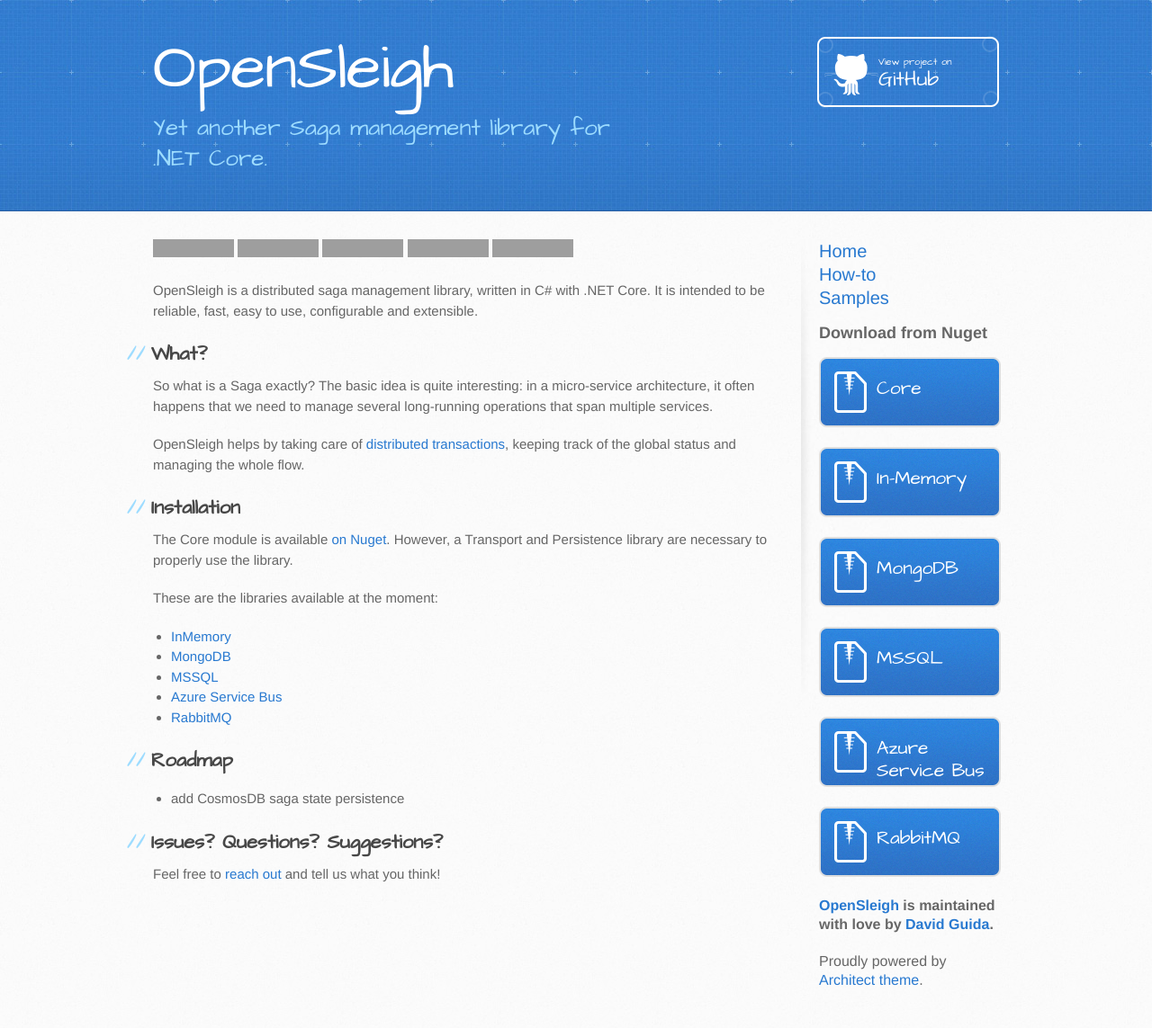
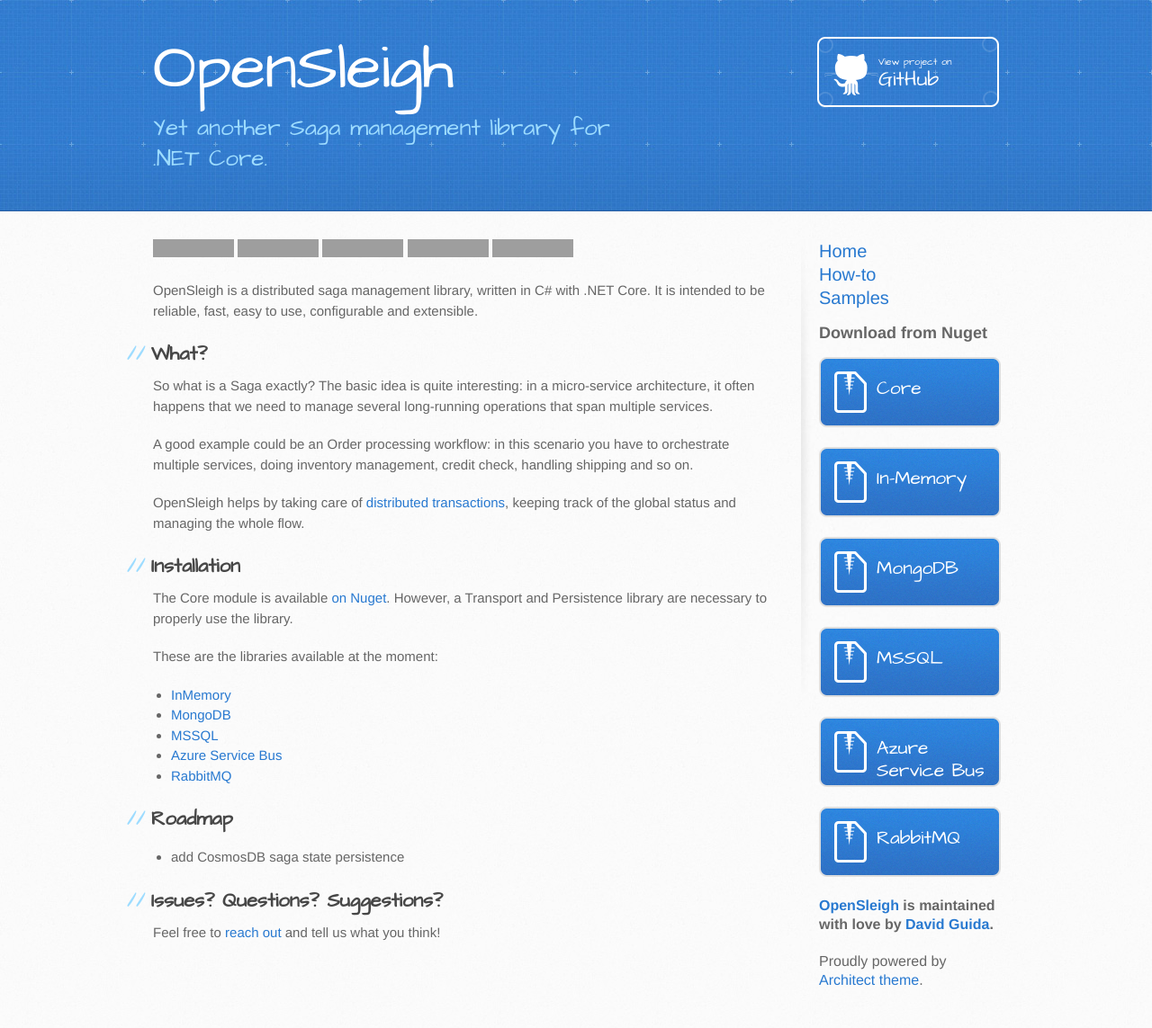
Before and after one commit to mizrael/OpenSleigh-Web, a Jekyll site: the page built from index.md, in a window 1280 px wide. Shown: the whole page at 90% size. Built offline with Jekyll 4.4.1, drawn with Linux system fonts in a browser that asks for light colours; grey boxes are pictures that could not be loaded.

Commit message:
updated text

```diff
--- a/index.md
+++ b/index.md
@@ -13,6 +13,8 @@ It is intended to be reliable, fast, easy to use, configurable and extensible.
 
 ## What?
 So what is a Saga exactly? The basic idea is quite interesting: in a micro-service architecture, it often happens that we need to manage several long-running operations that span multiple services.
+
+A good example could be an Order processing workflow: in this scenario you have to orchestrate multiple services, doing inventory management, credit check, handling shipping and so on.
 
 OpenSleigh helps by taking care of [distributed transactions](https://www.davideguida.com/improving-microservices-reliability-part-1-two-phase-commit/), keeping track of the global status and managing the whole flow.
 
```
